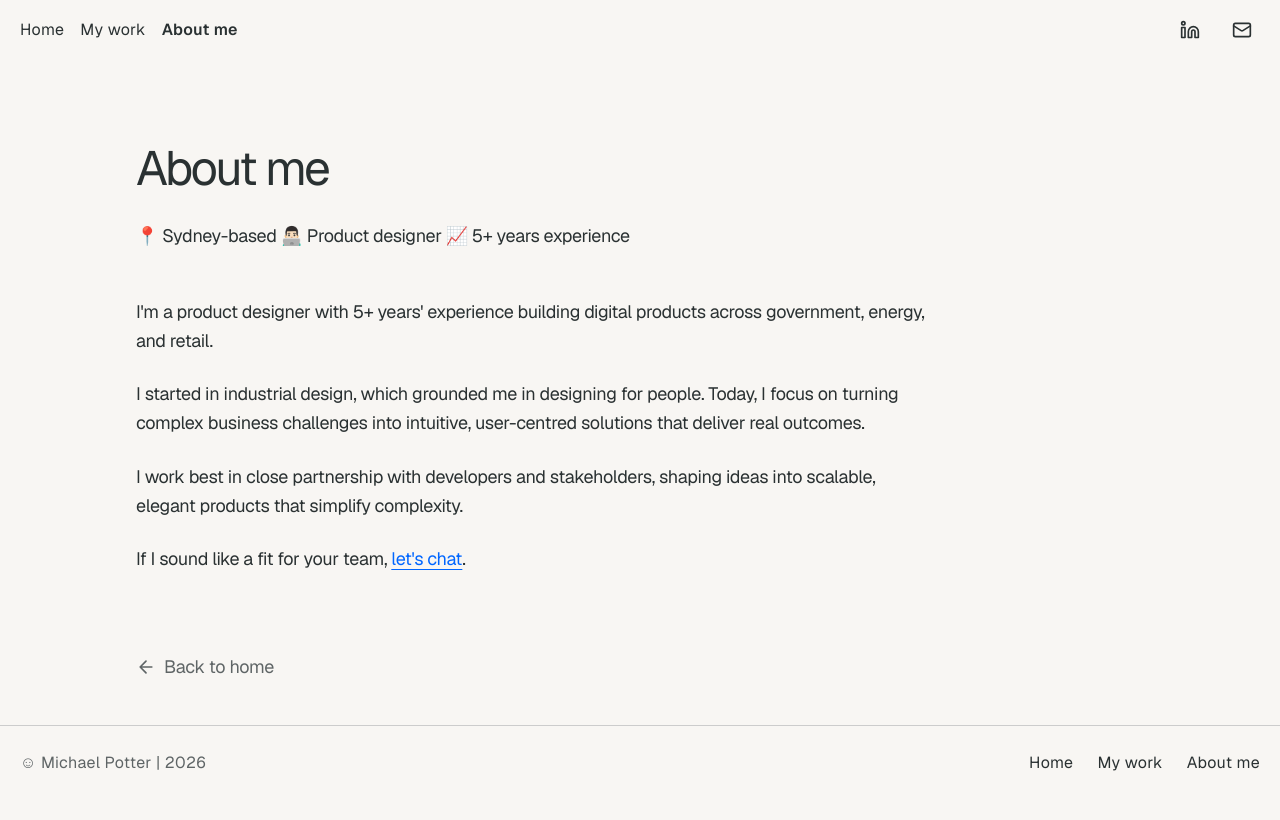
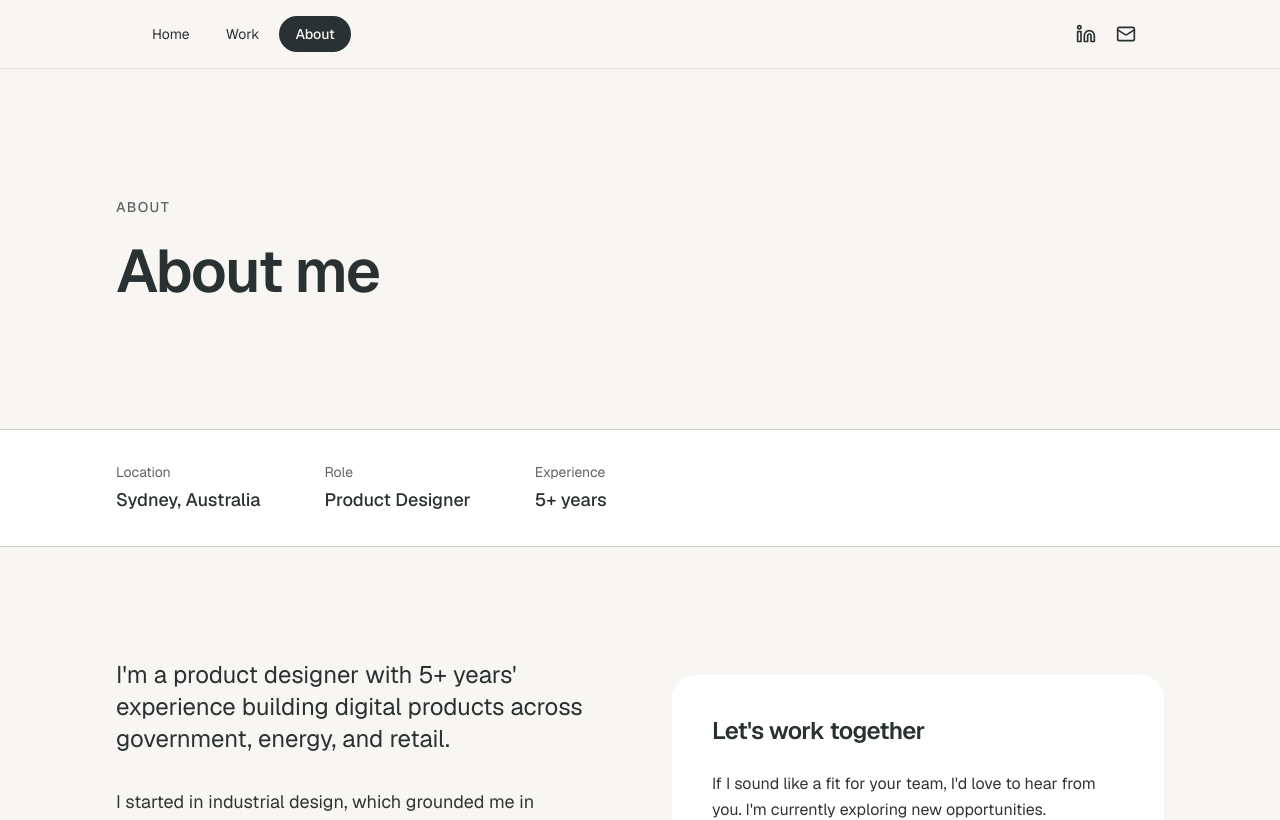
Before and after one commit to mikepotter-jpeg/michael-potter-portfolio, a Next.js app: page /about in a window 1280 px wide. Shown: the top 820 px of the page. Built offline with nearby package versions, Linux system fonts and the light colour scheme.

Commit message:
Improve section layouts inspired by Thinkmill and Danny White

```diff
--- a/app/about/page.tsx
+++ b/app/about/page.tsx
@@ -7,77 +7,113 @@ export const metadata: Metadata = {
 }
 
 export default function AboutPage() {
-  const badges = [
-    { emoji: '📍', text: 'Sydney-based' },
-    { emoji: '👨🏻‍💻', text: 'Product designer' },
-    { emoji: '📈', text: '5+ years experience' },
+  const highlights = [
+    { label: 'Location', value: 'Sydney, Australia' },
+    { label: 'Role', value: 'Product Designer' },
+    { label: 'Experience', value: '5+ years' },
   ]
 
   return (
-    <div className="flex flex-col items-center">
-      <div className="w-full max-w-content px-5 py-10">
-        <div className="max-w-text space-y-12 pt-10">
+    <div className="flex flex-col">
+      {/* Hero Section */}
+      <section className="py-20 md:py-32 px-5">
+        <div className="w-full max-w-content mx-auto">
+          <div className="max-w-3xl">
+            <p className="text-sm uppercase tracking-widest text-text-tertiary font-medium mb-6">About</p>
+            <h1 className="text-4xl sm:text-5xl md:text-6xl font-semibold tracking-tight leading-[1.1]">
+              About me
+            </h1>
+          </div>
+        </div>
+      </section>
 
-          {/* Header */}
-          <div className="space-y-6">
-            <h1 className="text-h1">About me</h1>
-
-            {/* Badges */}
-            <div className="flex flex-wrap gap-1">
-              {badges.map((badge) => (
-                <span key={badge.text} className="text-body">
-                  {badge.emoji} {badge.text}
-                </span>
+      {/* Highlights Bar */}
+      <section className="bg-background-secondary py-8 px-5 border-y border-border">
+        <div className="w-full max-w-content mx-auto">
+          <div className="flex flex-wrap gap-8 md:gap-16">
+            {highlights.map((item) => (
+              <div key={item.label}>
+                <p className="text-sm text-text-tertiary mb-1">{item.label}</p>
+                <p className="text-lg font-medium text-text-primary">{item.value}</p>
+              </div>
             ))}
           </div>
         </div>
+      </section>
 
       {/* Bio Content */}
-          <div className="space-y-6">
-            <div className="space-y-6 text-body leading-relaxed">
-              <p>
+      <section className="py-20 md:py-28 px-5">
+        <div className="w-full max-w-content mx-auto">
+          <div className="grid lg:grid-cols-2 gap-16">
+            {/* Main bio */}
+            <div className="space-y-8">
+              <p className="text-xl md:text-2xl leading-relaxed text-text-primary">
                 I&apos;m a product designer with 5+ years&apos; experience building digital products
                 across government, energy, and retail.
               </p>
 
-              <p>
+              <p className="text-lg leading-relaxed text-text-secondary">
                 I started in industrial design, which grounded me in designing for people.
                 Today, I focus on turning complex business challenges into intuitive, user-centred
                 solutions that deliver real outcomes.
               </p>
 
-              <p>
+              <p className="text-lg leading-relaxed text-text-secondary">
                 I work best in close partnership with developers and stakeholders, shaping ideas
                 into scalable, elegant products that simplify complexity.
               </p>
+            </div>
 
-              <p>
-                If I sound like a fit for your team,{' '}
+            {/* CTA Card */}
+            <div className="lg:pt-4">
+              <div className="bg-background-secondary rounded-3xl p-8 md:p-10 space-y-6">
+                <h2 className="text-2xl font-semibold tracking-tight">
+                  Let&apos;s work together
+                </h2>
+                <p className="text-text-secondary leading-relaxed">
+                  If I sound like a fit for your team, I&apos;d love to hear from you.
+                  I&apos;m currently exploring new opportunities.
+                </p>
                 <a
                   href="mailto:michaelsavagepotter@gmail.com"
-                  className="text-action underline underline-offset-4 hover:text-action/70 transition-colors"
+                  className="inline-flex items-center gap-2 px-6 py-3 bg-text-primary text-background-primary rounded-full font-medium hover:opacity-90 transition-opacity"
                 >
-                  let&apos;s chat
-                </a>.
-              </p>
+                  <svg width="18" height="18" viewBox="0 0 24 24" fill="none" stroke="currentColor" strokeWidth="2">
+                    <rect x="2" y="4" width="20" height="16" rx="2" />
+                    <path d="m22 7-8.97 5.7a1.94 1.94 0 0 1-2.06 0L2 7" />
+                  </svg>
+                  Get in touch
+                </a>
               </div>
             </div>
+          </div>
+        </div>
+      </section>
 
       {/* Back Link */}
-          <div className="pt-8">
+      <section className="pb-20 px-5">
+        <div className="w-full max-w-content mx-auto">
           <Link
             href="/"
-              className="inline-flex items-center gap-2 text-body text-text-tertiary hover:text-text-primary transition-colors"
+            className="inline-flex items-center gap-2 text-text-tertiary hover:text-text-primary transition-colors group"
           >
-              <svg width="20" height="20" viewBox="0 0 24 24" fill="none" stroke="currentColor" strokeWidth="2" strokeLinecap="round" strokeLinejoin="round">
+            <svg
+              width="20"
+              height="20"
+              viewBox="0 0 24 24"
+              fill="none"
+              stroke="currentColor"
+              strokeWidth="2"
+              strokeLinecap="round"
+              strokeLinejoin="round"
+              className="transition-transform group-hover:-translate-x-1"
+            >
               <path d="M19 12H5M12 19l-7-7 7-7" />
             </svg>
             Back to home
           </Link>
         </div>
-
-        </div>
-      </div>
+      </section>
     </div>
   )
 }
--- a/app/globals.css
+++ b/app/globals.css
@@ -17,32 +17,74 @@ html {
   scroll-behavior: smooth;
 }
 
-/* Custom link underline animation */
-.link-underline {
-  position: relative;
-  text-decoration: none;
+/* Selection color */
+::selection {
+  background-color: rgba(255, 107, 0, 0.2);
 }
 
-.link-underline::after {
-  content: '';
-  position: absolute;
-  bottom: 0;
-  left: 0;
-  width: 100%;
-  height: 1px;
-  background-color: currentColor;
-  transform: scaleX(0);
-  transform-origin: right;
-  transition: transform 0.3s ease;
+/* Custom section styling */
+.section-container {
+  @apply relative;
 }
 
-.link-underline:hover::after {
-  transform: scaleX(1);
-  transform-origin: left;
+.section-container::before {
+  content: '';
+  @apply absolute top-0 left-0 right-0 h-px bg-border;
 }
 
-/* Section divider */
-.section-divider {
-  height: 1px;
-  background-color: #CCCCCC;
+/* Animated gradient background for cards */
+.card-hover {
+  @apply transition-all duration-300;
 }
+
+.card-hover:hover {
+  @apply shadow-xl -translate-y-1;
+}
+
+/* Link underline animation */
+.link-animate {
+  @apply relative inline-block;
+}
+
+.link-animate::after {
+  content: '';
+  @apply absolute bottom-0 left-0 w-full h-[1px] bg-current origin-right scale-x-0 transition-transform duration-300;
+}
+
+.link-animate:hover::after {
+  @apply origin-left scale-x-100;
+}
+
+/* Fade in animation */
+@keyframes fadeInUp {
+  from {
+    opacity: 0;
+    transform: translateY(20px);
+  }
+  to {
+    opacity: 1;
+    transform: translateY(0);
+  }
+}
+
+.animate-fade-in-up {
+  animation: fadeInUp 0.6s ease-out forwards;
+}
+
+.animate-delay-100 { animation-delay: 0.1s; }
+.animate-delay-200 { animation-delay: 0.2s; }
+.animate-delay-300 { animation-delay: 0.3s; }
+.animate-delay-400 { animation-delay: 0.4s; }
+
+/* Prose improvements */
+.prose-custom h2 {
+  @apply text-2xl font-semibold mt-12 mb-4 text-text-primary;
+}
+
+.prose-custom p {
+  @apply mb-6 text-text-secondary leading-relaxed;
+}
+
+.prose-custom ul {
+  @apply list-disc pl-6 mb-6 space-y-2 text-text-secondary;
+}
--- a/app/work/[slug]/page.tsx
+++ b/app/work/[slug]/page.tsx
@@ -38,46 +38,61 @@ export default function ProjectPage({ params }: Props) {
   }
 
   return (
-    <div className="flex flex-col items-center">
-      <div className="w-full max-w-content px-5 py-10">
-        <article className="space-y-12 pt-10">
-
-          {/* Header */}
-          <header className="max-w-text space-y-6">
+    <div className="flex flex-col">
+      {/* Hero Section */}
+      <section className="py-20 md:py-32 px-5">
+        <div className="w-full max-w-content mx-auto">
           <Link
             href="/work"
-              className="inline-flex items-center gap-2 text-body-sm text-text-tertiary hover:text-text-primary transition-colors"
+            className="inline-flex items-center gap-2 text-sm text-text-tertiary hover:text-text-primary transition-colors mb-8 group"
           >
-              <svg width="16" height="16" viewBox="0 0 24 24" fill="none" stroke="currentColor" strokeWidth="2" strokeLinecap="round" strokeLinejoin="round">
+            <svg
+              width="16"
+              height="16"
+              viewBox="0 0 24 24"
+              fill="none"
+              stroke="currentColor"
+              strokeWidth="2"
+              strokeLinecap="round"
+              strokeLinejoin="round"
+              className="transition-transform group-hover:-translate-x-1"
+            >
               <path d="M19 12H5M12 19l-7-7 7-7" />
             </svg>
             Back to work
           </Link>
 
-            <h1 className="text-h1">{project.title}</h1>
-
-            <p className="text-body-lg text-text-secondary">
-              {project.description}
-            </p>
-
+          <div className="max-w-3xl">
             {/* Categories */}
             {project.categories.length > 0 && (
-              <div className="flex flex-wrap gap-2">
+              <div className="flex flex-wrap gap-2 mb-6">
                 {project.categories.map((category) => (
                   <span
                     key={category}
-                    className="px-3 py-1 text-body-sm bg-background-secondary rounded-full"
+                    className="px-3 py-1 text-sm bg-background-secondary rounded-full text-text-tertiary"
                   >
                     {category}
                   </span>
                 ))}
               </div>
             )}
-          </header>
+
+            <h1 className="text-4xl sm:text-5xl md:text-6xl font-semibold tracking-tight leading-[1.1] mb-8">
+              {project.title}
+            </h1>
+
+            <p className="text-xl md:text-2xl text-text-secondary leading-relaxed">
+              {project.description}
+            </p>
+          </div>
+        </div>
+      </section>
 
       {/* Cover Image */}
       {project.coverImage && (
-            <div className="relative aspect-video rounded-2xl overflow-hidden bg-border/20">
+        <section className="px-5 pb-16">
+          <div className="w-full max-w-content mx-auto">
+            <div className="relative aspect-video rounded-3xl overflow-hidden bg-background-secondary">
               <Image
                 src={project.coverImage}
                 alt={project.title}
@@ -86,18 +101,37 @@ export default function ProjectPage({ params }: Props) {
                 priority
               />
             </div>
+          </div>
+        </section>
       )}
 
       {/* Content */}
       {project.content && (
+        <section className="py-16 px-5">
+          <div className="w-full max-w-content mx-auto">
             <div
-              className="max-w-text prose prose-lg prose-headings:text-text-primary prose-p:text-text-secondary prose-a:text-action prose-ul:text-text-secondary"
+              className="max-w-3xl prose-custom"
               dangerouslySetInnerHTML={{ __html: project.content }}
             />
+          </div>
+        </section>
       )}
 
-        </article>
+      {/* Next Project / CTA */}
+      <section className="py-20 md:py-28 px-5 border-t border-border">
+        <div className="w-full max-w-content mx-auto text-center">
+          <p className="text-text-tertiary mb-4">Interested in working together?</p>
+          <a
+            href="mailto:michaelsavagepotter@gmail.com"
+            className="inline-flex items-center gap-2 text-2xl font-semibold text-action hover:opacity-70 transition-opacity"
+          >
+            Get in touch
+            <svg width="24" height="24" viewBox="0 0 24 24" fill="none" stroke="currentColor" strokeWidth="2">
+              <path d="M5 12h14M12 5l7 7-7 7" strokeLinecap="round" strokeLinejoin="round" />
+            </svg>
+          </a>
         </div>
+      </section>
     </div>
   )
 }
--- a/app/work/page.tsx
+++ b/app/work/page.tsx
@@ -12,21 +12,28 @@ export default function WorkPage() {
   const projects = getAllProjects()
 
   return (
-    <div className="flex flex-col items-center">
-      <div className="w-full max-w-content px-5 py-10">
-        <div className="space-y-12 pt-10">
-
-          {/* Header */}
-          <div className="max-w-text space-y-6">
-            <h1 className="text-h1">My work</h1>
-            <p className="text-body-lg text-text-secondary">
+    <div className="flex flex-col">
+      {/* Hero Section */}
+      <section className="py-20 md:py-32 px-5">
+        <div className="w-full max-w-content mx-auto">
+          <div className="max-w-3xl">
+            <p className="text-sm uppercase tracking-widest text-text-tertiary font-medium mb-6">Portfolio</p>
+            <h1 className="text-4xl sm:text-5xl md:text-6xl font-semibold tracking-tight leading-[1.1] mb-6">
+              My work
+            </h1>
+            <p className="text-xl text-text-secondary leading-relaxed">
               Selected projects from my career designing for government, energy, and retail.
+              Each project represents a unique challenge in turning complexity into clarity.
             </p>
           </div>
+        </div>
+      </section>
 
       {/* Project Grid */}
-          <div className="space-y-8">
-            {projects.map((project) => (
+      <section className="pb-20 md:pb-28 px-5">
+        <div className="w-full max-w-content mx-auto">
+          <div className="space-y-6">
+            {projects.map((project, index) => (
               <WorkCard
                 key={project.slug}
                 slug={project.slug}
@@ -34,25 +41,46 @@ export default function WorkPage() {
                 description={project.description}
                 categories={project.categories}
                 coverImage={project.coverImage}
+                index={index}
               />
             ))}
           </div>
 
+          {/* More work coming */}
+          {projects.length <= 1 && (
+            <div className="mt-16 text-center py-16 border border-dashed border-border rounded-3xl">
+              <p className="text-text-tertiary text-lg">
+                More case studies coming soon...
+              </p>
+            </div>
+          )}
+        </div>
+      </section>
+
       {/* Back Link */}
-          <div className="pt-8">
+      <section className="pb-20 px-5">
+        <div className="w-full max-w-content mx-auto">
           <Link
             href="/"
-              className="inline-flex items-center gap-2 text-body text-text-tertiary hover:text-text-primary transition-colors"
+            className="inline-flex items-center gap-2 text-text-tertiary hover:text-text-primary transition-colors group"
           >
-              <svg width="20" height="20" viewBox="0 0 24 24" fill="none" stroke="currentColor" strokeWidth="2" strokeLinecap="round" strokeLinejoin="round">
+            <svg
+              width="20"
+              height="20"
+              viewBox="0 0 24 24"
+              fill="none"
+              stroke="currentColor"
+              strokeWidth="2"
+              strokeLinecap="round"
+              strokeLinejoin="round"
+              className="transition-transform group-hover:-translate-x-1"
+            >
               <path d="M19 12H5M12 19l-7-7 7-7" />
             </svg>
             Back to home
           </Link>
         </div>
-
-        </div>
-      </div>
+      </section>
     </div>
   )
 }
--- a/components/footer.tsx
+++ b/components/footer.tsx
@@ -3,31 +3,36 @@ import Link from 'next/link'
 export default function Footer() {
   const links = [
     { href: '/', label: 'Home' },
-    { href: '/work', label: 'My work' },
-    { href: '/about', label: 'About me' },
+    { href: '/work', label: 'Work' },
+    { href: '/about', label: 'About' },
   ]
 
   return (
-    <footer className="border-t border-border">
-      <div className="max-w-nav mx-auto px-5 py-6">
-        <div className="flex flex-col sm:flex-row items-center justify-between gap-4">
+    <footer className="border-t border-border bg-background-secondary">
+      <div className="max-w-content mx-auto px-5 py-8">
+        <div className="flex flex-col md:flex-row items-center justify-between gap-6">
           {/* Copyright */}
-          <p className="text-body-sm text-text-tertiary">
-            ☺︎ Michael Potter | 2026
+          <p className="text-sm text-text-tertiary">
+            © Michael Potter · 2026
           </p>
 
           {/* Footer Links */}
-          <div className="flex items-center gap-6">
+          <div className="flex items-center gap-8">
             {links.map((link) => (
               <Link
                 key={link.href}
                 href={link.href}
-                className="text-body-sm text-text-primary hover:text-text-tertiary transition-colors"
+                className="text-sm text-text-secondary hover:text-text-primary transition-colors link-animate"
               >
                 {link.label}
               </Link>
             ))}
           </div>
+
+          {/* Made with */}
+          <p className="text-sm text-text-tertiary">
+            Made in Sydney
+          </p>
         </div>
       </div>
     </footer>
--- a/components/navigation.tsx
+++ b/components/navigation.tsx
@@ -9,22 +9,24 @@ export default function Navigation() {
 
   const links = [
     { href: '/', label: 'Home' },
-    { href: '/work', label: 'My work' },
-    { href: '/about', label: 'About me' },
+    { href: '/work', label: 'Work' },
+    { href: '/about', label: 'About' },
   ]
 
   return (
-    <header className="sticky top-0 z-50 bg-background-primary/95 backdrop-blur-sm">
-      <nav className="max-w-nav mx-auto px-5 py-3">
+    <header className="sticky top-0 z-50 bg-background-primary/80 backdrop-blur-md border-b border-border/50">
+      <nav className="max-w-content mx-auto px-5 py-4">
         <div className="flex items-center justify-between">
           {/* Navigation Links */}
-          <div className="flex items-center gap-4">
+          <div className="flex items-center gap-1">
             {links.map((link) => (
               <Link
                 key={link.href}
                 href={link.href}
-                className={`text-body-sm transition-opacity hover:opacity-70 ${
-                  pathname === link.href ? 'font-semibold' : ''
+                className={`px-4 py-2 rounded-full text-sm transition-all ${
+                  pathname === link.href
+                    ? 'bg-text-primary text-background-primary font-medium'
+                    : 'text-text-primary hover:bg-text-primary/5'
                 }`}
               >
                 {link.label}
@@ -33,7 +35,7 @@ export default function Navigation() {
           </div>
 
           {/* Social Icons */}
-          <div className="flex items-center gap-4">
+          <div className="flex items-center gap-1">
             <SocialIcon
               href="https://linkedin.com/in/michaelpotter"
               icon="linkedin"
```
Also changed, not shown: app/not-found.tsx (+9 -6 lines), app/page.tsx (+83 -49 lines), components/recommendation.tsx (+8 -5 lines), components/work-card.tsx (+33 -23 lines). Lines whose indentation alone changed are shown as unchanged.
